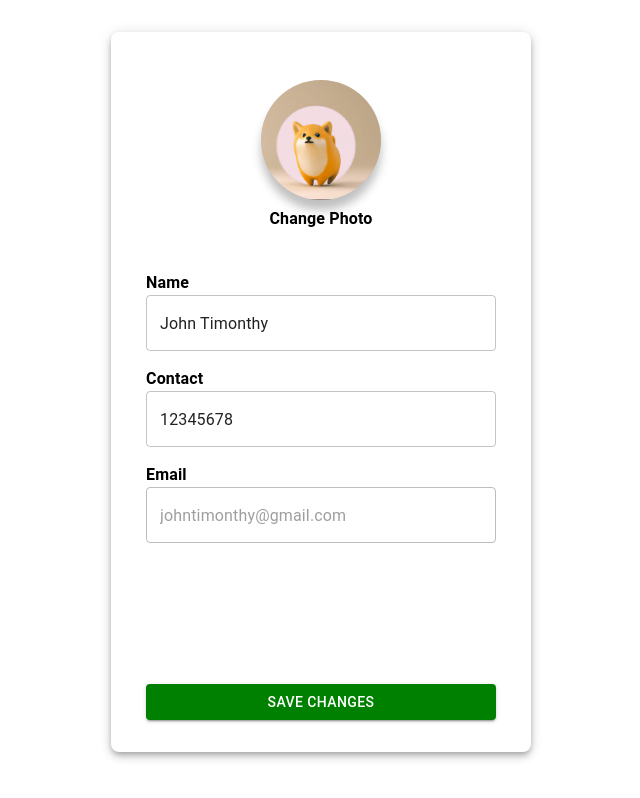
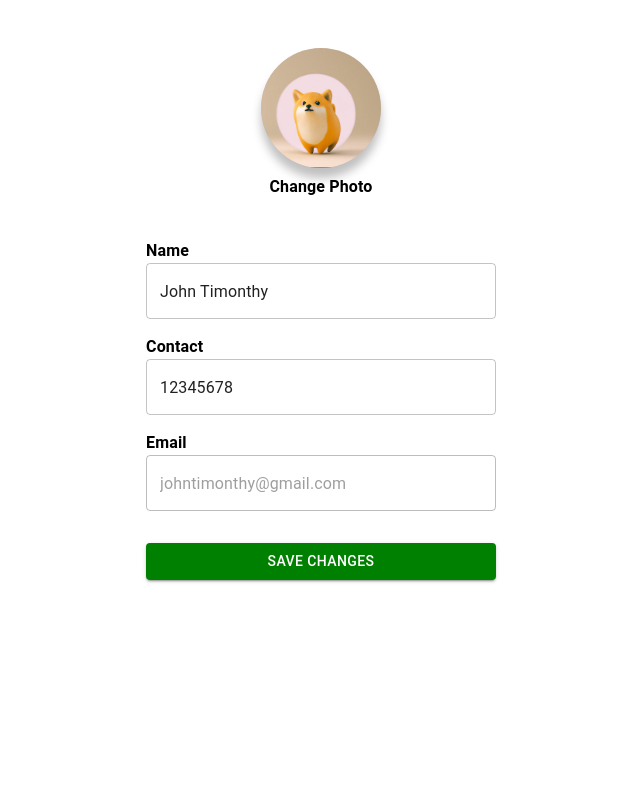
Before and after one commit to felixli1998/FYP-24_DCS__CodeAbility-Crew_EcoYah, a React (Create React App) app in the folder client/: page / in a window 1280 px wide. Shown: the whole page, without its empty margins (319-959 px from the left). Built offline with nearby package versions, Linux system fonts and the light colour scheme; no server answers.

Commit message:
Removed background shadow

```diff
--- a/client/src/pages/EditProfile.tsx
+++ b/client/src/pages/EditProfile.tsx
@@ -88,8 +88,6 @@ export default function SignUp() {
         justifyContent="center"
         alignItems="top"
         sx={{
-          width: 420, height: "90vh", m: "auto",
-          '& > :not(style)': { m: 2, p: 2 }, boxShadow: 5, borderRadius: 2,
           marginTop: "2rem",
         }}
         noValidate
```
